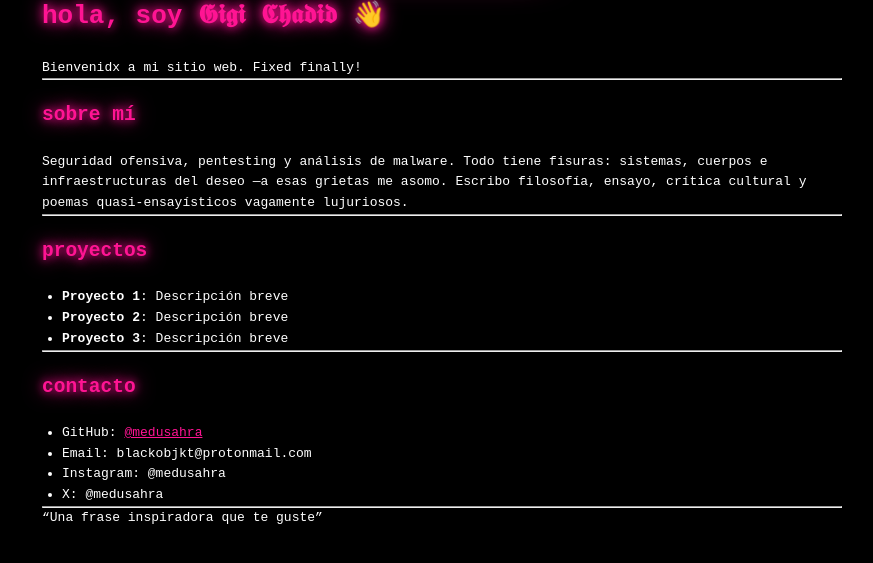
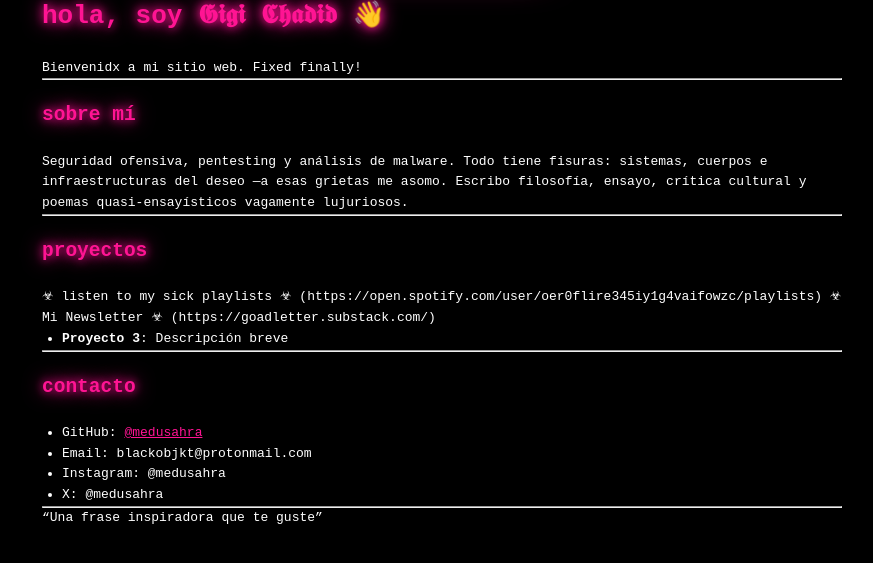
Before and after one commit to medusahra/medusahra.github.io, a Jekyll site: the page built from index.md, in a window 1280 px wide, cut to the strip 194-757 px from the top of the page. Shown: the whole strip, without its empty margins (198-1071 px from the left). Built offline with Jekyll 4.4.1, drawn with Linux system fonts in a browser that asks for light colours.

Commit message:
Update index.md

```diff
--- a/index.md
+++ b/index.md
@@ -19,8 +19,8 @@ Seguridad ofensiva, pentesting y análisis de malware. Todo tiene fisuras: siste
 
 ## proyectos
 
-- **Proyecto 1**: Descripción breve
-- **Proyecto 2**: Descripción breve
+☣ listen to my sick playlists ☣ (https://open.spotify.com/user/oer0flire345iy1g4vaifowzc/playlists)
+☣ Mi Newsletter ☣ (https://goadletter.substack.com/)
 - **Proyecto 3**: Descripción breve
 
 ---
```
